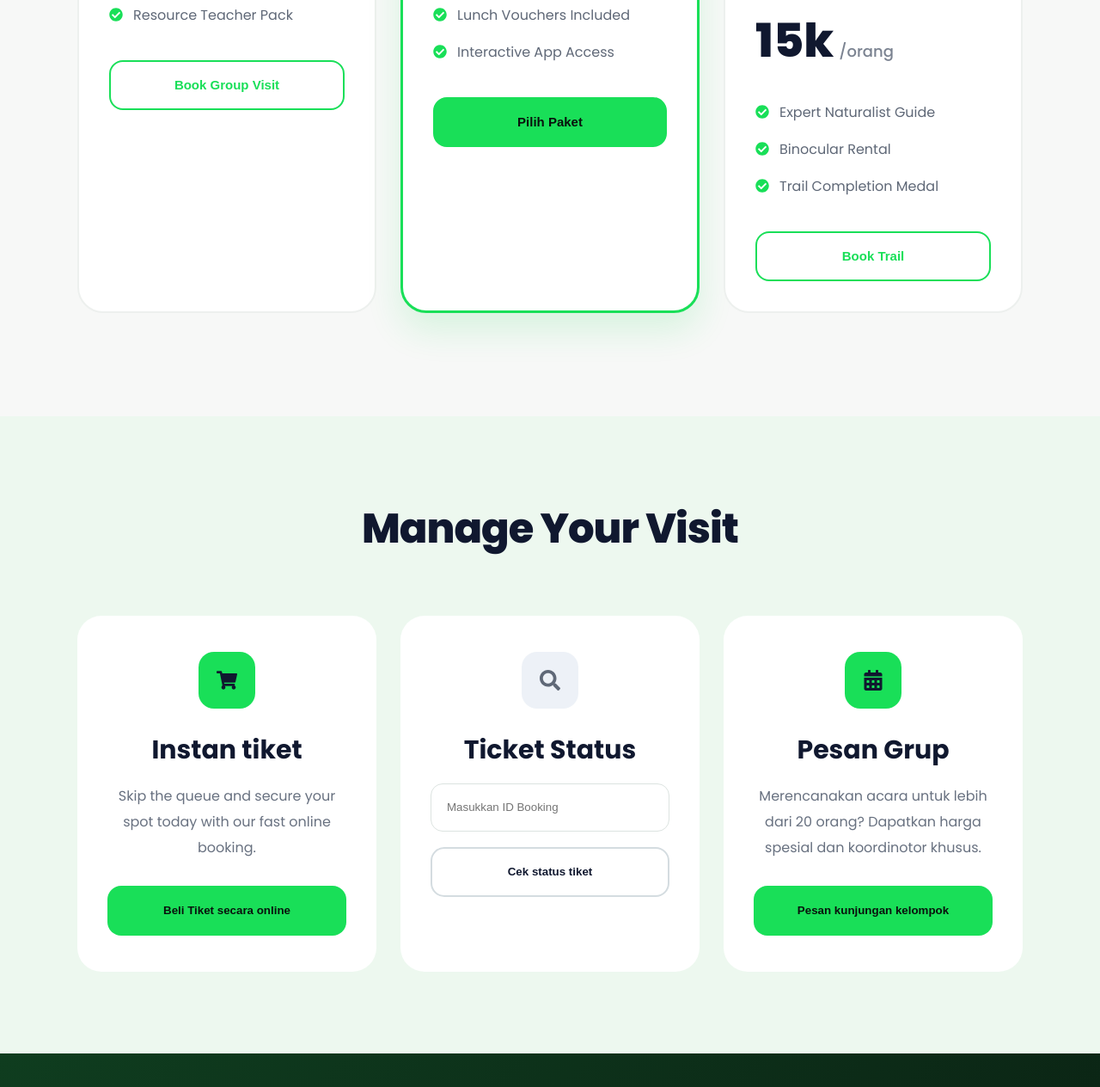
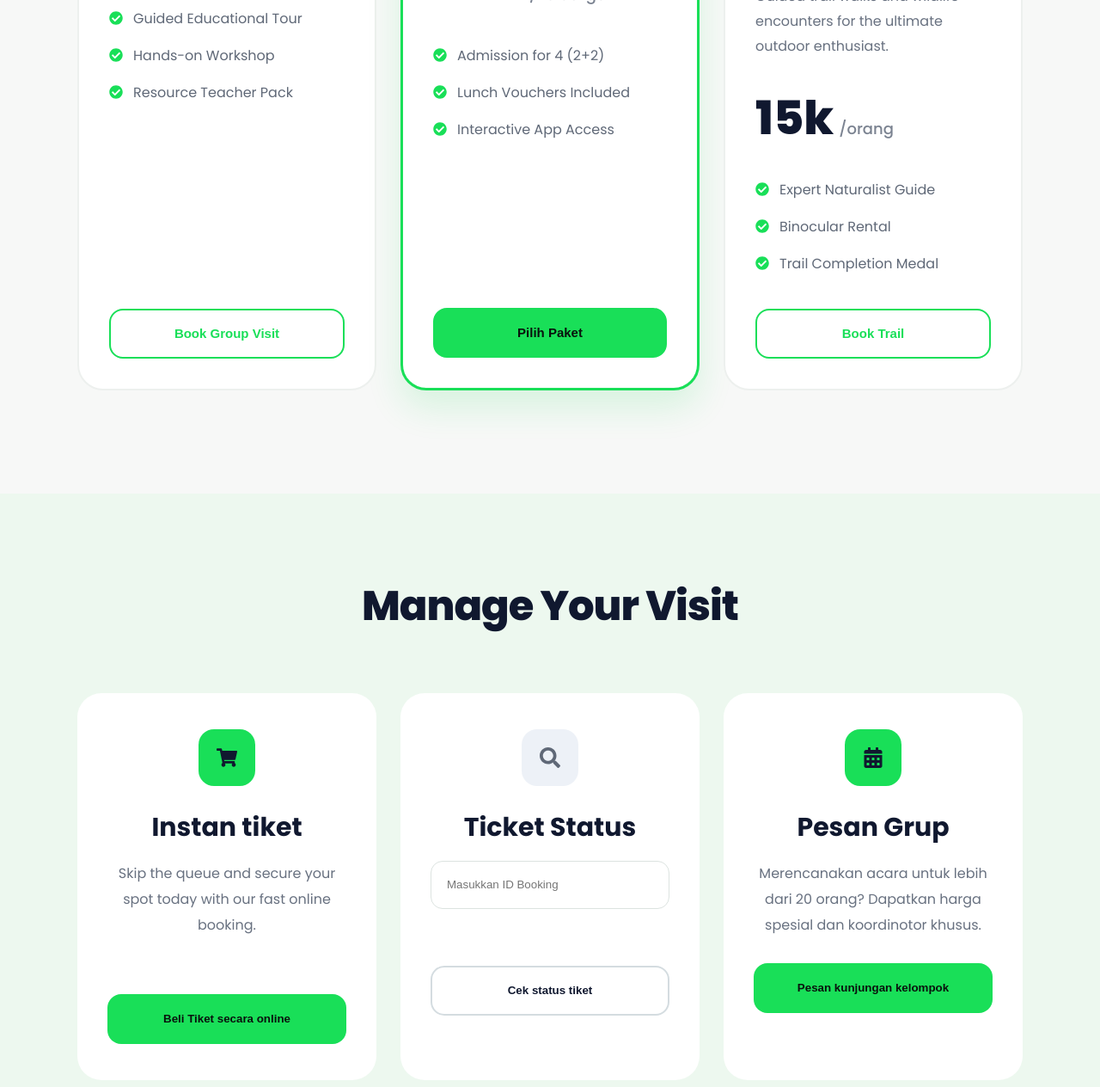
Before and after one commit to rafazakyyunus-code/skillage-edupark, a React (Vite) app: page /e-ticket in a window 1280 px wide. Shown: the part 1448-2712 px from the top of the page at 86% size. Built offline with nearby package versions, Linux system fonts and the light colour scheme; grey boxes are pictures that could not be loaded.

Commit message:
update eticket

```diff
--- a/src/pages/Etiket/ETicket.css
+++ b/src/pages/Etiket/ETicket.css
@@ -9,6 +9,7 @@
 }
 
 .eticket-page{
+  padding: 0px;
   width:100%;
   min-height:100vh;
   background:#f7f8f7;
@@ -23,7 +24,7 @@
 
 .et-hero{
   width:100%;
-  padding:70px 90px 100px;
+  padding:160px 90px 100px;
   display:flex;
   align-items:center;
   justify-content:space-between;
@@ -266,6 +267,9 @@
     transform .32s cubic-bezier(.2,.8,.2,1),
     box-shadow .32s ease,
     border-color .32s ease;
+
+  display:flex;
+  flex-direction:column;
 }
 
 .et-card:hover{
@@ -391,6 +395,7 @@
   font-weight:700;
 
   cursor:pointer;
+  margin-top:auto;
 
   transition:
     transform .28s cubic-bezier(.2,.8,.2,1),
@@ -589,10 +594,19 @@
     0 25px 40px rgba(25,223,88,0.3);
 }
 
+.et-card-beli{
+  margin-top:36px;
+}
+
 .et-secondary-btn{
   background:transparent !important;
   border:2px solid #d4dce0 !important;
   color:#10182f !important;
+  margin-top:28px;
+}
+
+.et-status-btn {
+  margin-top:48px;
 }
 
 /* =========================
--- a/src/pages/Etiket/ETicket.jsx
+++ b/src/pages/Etiket/ETicket.jsx
@@ -245,7 +245,7 @@ export default function ETicket() {
               with our fast online booking.
             </p>
 
-            <button>
+            <button className="et-card-beli">
               Beli Tiket secara online
             </button>
 
@@ -265,7 +265,7 @@ export default function ETicket() {
               placeholder="Masukkan ID Booking"
             />
 
-            <button className="et-secondary-btn">
+            <button className="et-secondary-btn et-status-btn">
               Cek status tiket
             </button>
 
```
